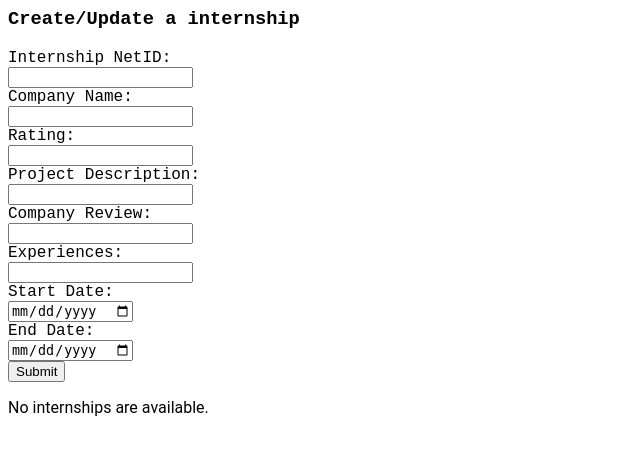
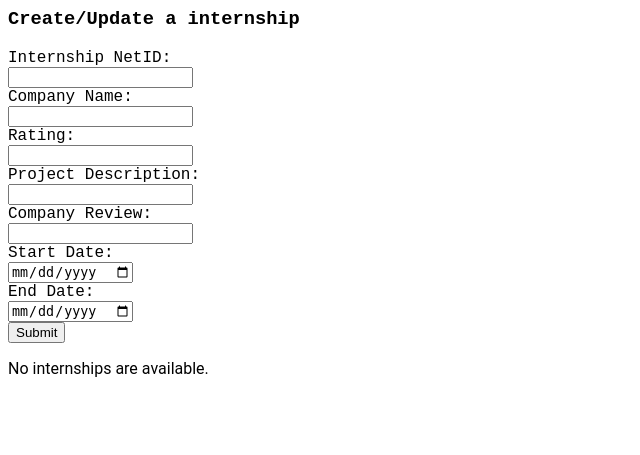
Before and after one commit to csyding/acm-resume-book, a Django app: page /database/internships/ in a window 1280 px wide. Shown: the top 455 px of the page, without its empty margins (0-640 px from the left). Run offline with Django 3.2, Linux system fonts and the light colour scheme; data that the repository does not hold is empty; parts of the project's set-up code (start-up, migrations or seed data) failed here and were passed over.

Commit message:
update internship form

```diff
--- a/resume_book/templates/resume_book/internships.html
+++ b/resume_book/templates/resume_book/internships.html
@@ -28,10 +28,6 @@
     <label for="companyReview">Company Review:</label>
     <br>
     <input type="number" name="companyReview" id="companyReview" maxlength={{companyReview_length}}>
-    <br>
-    <label for="experiences">Experiences:</label>
-    <br>
-    <input type="text" name="experiences" id="experiences" maxlength={{experiences_length}}>
     <br>
     <label for="startDate">Start Date:</label>
     <br>
@@ -71,10 +67,6 @@
                 <td><p type="displayCompanyReview">{{ internship.companyReview }}</p></td>
               </tr>
               <tr>
-                <th><p>Experiences:</p></th>
-                <td><p type="displayExperiences">{{ internship.experiences }}</p></td>
-              </tr>
-              <tr>
                 <th><p>Start Date:</p></th>
                 <td><p type="displayExperiences">{{ internship.startDate }}</p></td>
               </tr>
```
